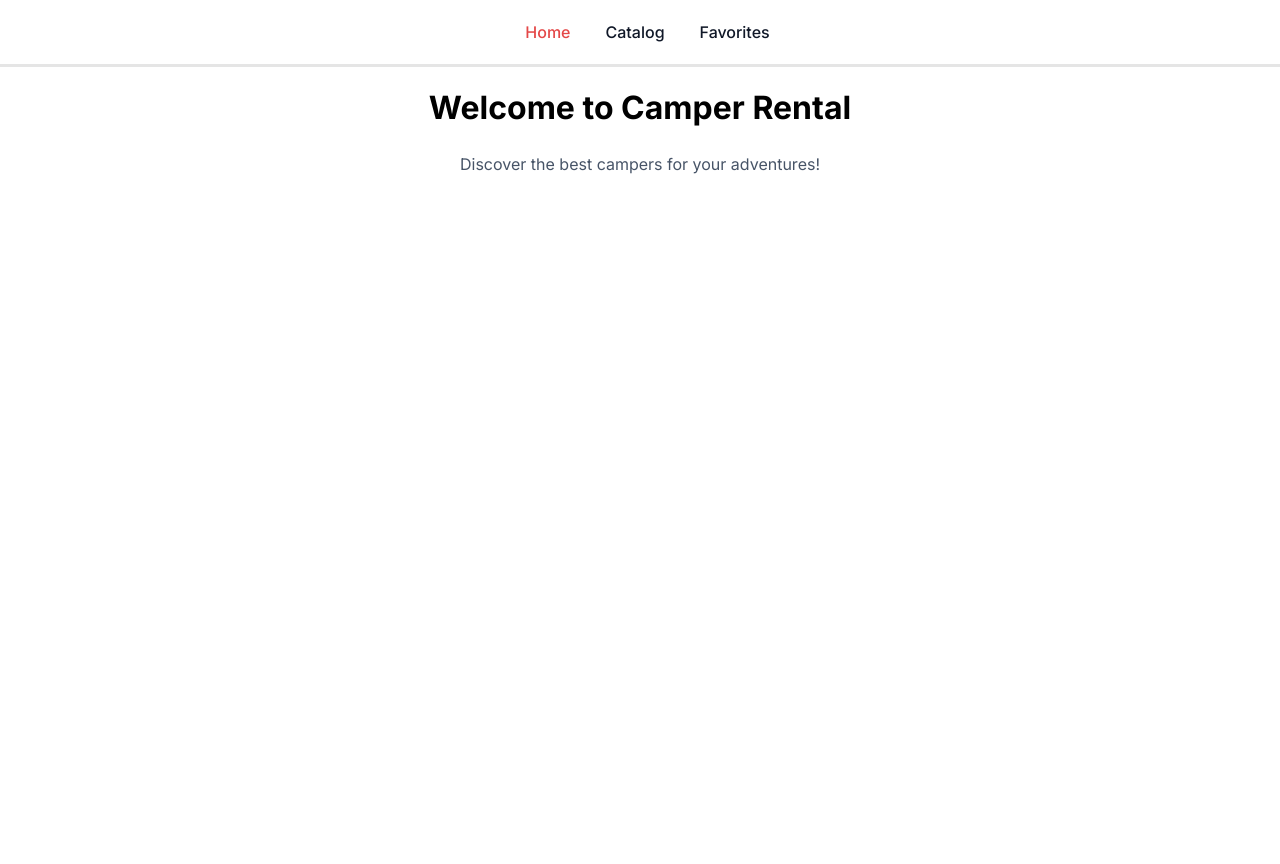
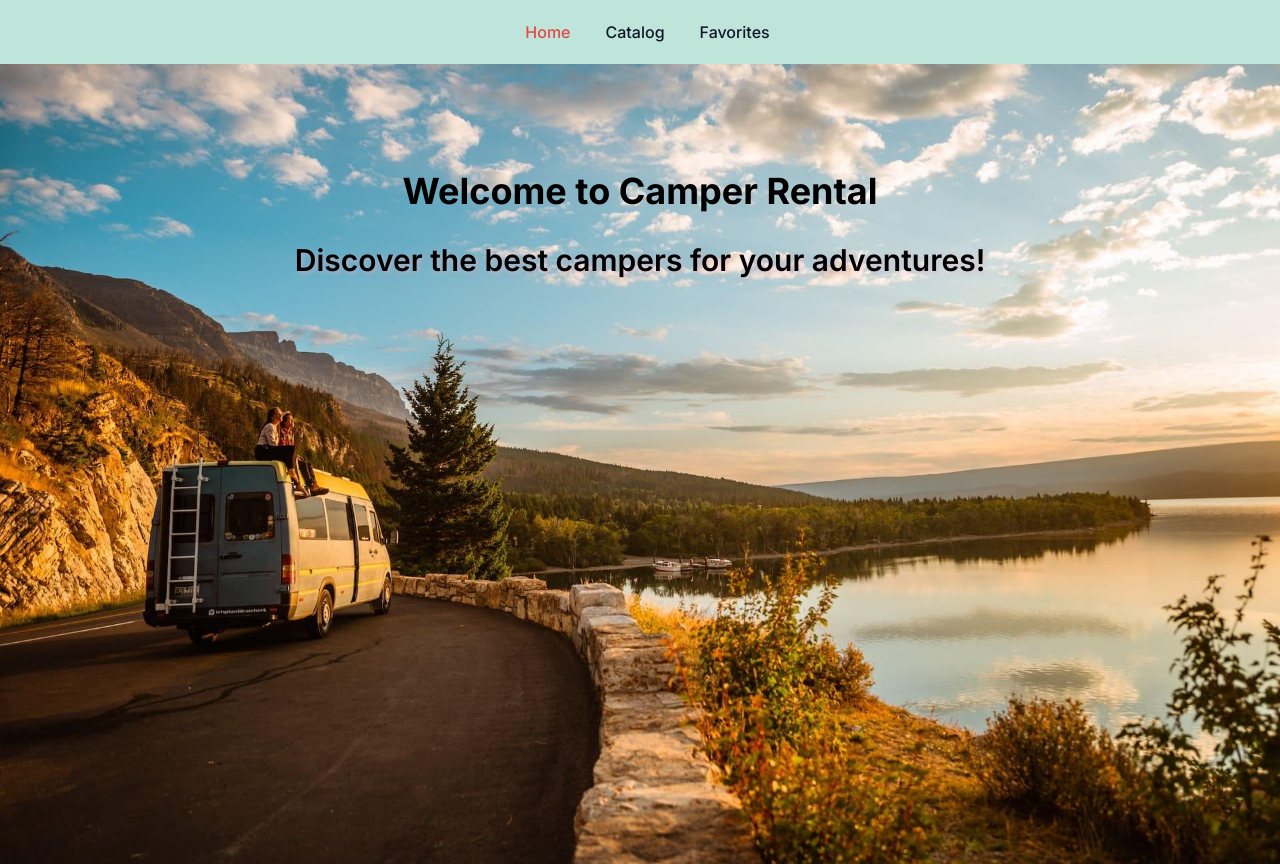
Before and after one commit to Pasha0923/camper-rent, a React (Vite) app: page / in a window 1280 px wide. Before the commit the page ends 800 px from the top, so only its background shows below. Built offline with nearby package versions, Linux system fonts and the light colour scheme.

Commit message:
add background image , fix redux

```diff
--- a/src/App.jsx
+++ b/src/App.jsx
@@ -2,7 +2,7 @@ import { lazy, Suspense } from "react";
 import { Routes, Route, Navigate } from "react-router-dom";
 import Navigation from "./components/Navigation/Navigation";
 
-const HomePage = lazy(() => import("./pages/HomePage"));
+const HomePage = lazy(() => import("./pages/HomePage/HomePage"));
 const CatalogPage = lazy(() => import("./pages/CatalogPage"));
 const FavoritesPage = lazy(() => import("./pages/FavoritesPage"));
 
--- a/src/components/CatalogList/CatalogList.jsx
+++ b/src/components/CatalogList/CatalogList.jsx
@@ -1,114 +1,3 @@
-// import { useEffect, useState } from "react";
-// import { useDispatch, useSelector } from "react-redux";
-// import { selectAllAdverts } from "../../redux/selectors";
-// import Modal from "../Modal/Modal";
-// import css from "./CatalogList.module.css";
-// import CardCamper from "../CardCamper/CardCamper";
-// import { fetchAdverts } from "../../redux/operations";
-// import Filter from "../Filter/Filter";
-
-// const CatalogList = () => {
-//   const dispatch = useDispatch();
-//   const ads = useSelector(selectAllAdverts);
-//   const adStatus = useSelector((state) => state.adverts.status);
-//   const error = useSelector((state) => state.adverts.error);
-//   const [selectedAd, setSelectedAd] = useState(null);
-//   const [filters, setFilters] = useState({
-//     location: "",
-//     equipment: [],
-//     type: "",
-//   });
-//   const [filteredAds, setFilteredAds] = useState([]);
-//   const [showNoResults, setShowNoResults] = useState(false);
-
-//   useEffect(() => {
-//     if (adStatus === "idle") {
-//       dispatch(fetchAdverts(1));
-//     }
-//   }, [adStatus, dispatch]);
-
-//   useEffect(() => {
-//     setFilteredAds(ads);
-//   }, [ads]);
-
-//   const loadMore = () => {
-//     dispatch(fetchAdverts(ads.length / 4 + 1));
-//   };
-
-//   const handleCardClick = (ad) => {
-//     setSelectedAd(ad);
-//   };
-
-//   const handleCloseModal = () => {
-//     setSelectedAd(null);
-//   };
-
-//   const handleFilterChange = (newFilters) => {
-//     setFilters(newFilters);
-//     setShowNoResults(false);
-//     setFilteredAds(ads);
-//   };
-
-//   const handleSearch = () => {
-//     const result = ads.filter((ad) => {
-//       return (
-//         (!filters.location ||
-//           ad.location.toLowerCase().includes(filters.location.toLowerCase())) &&
-//         (filters.equipment.length === 0 ||
-//           filters.equipment.every((eq) => ad.details[eq])) &&
-//         (!filters.type || ad.type === filters.type)
-//       );
-//     });
-//     setFilteredAds(result);
-//     setShowNoResults(result.length === 0);
-//   };
-
-//   return (
-//     <div className={css.wrap}>
-//       <div className={css.filters}>
-//         <Filter
-//           filters={filters}
-//           onFilterChange={handleFilterChange}
-//           onSearch={handleSearch}
-//         />
-//       </div>
-//       <div className={css.cards}>
-//         {filteredAds.length > 0 ? (
-//           filteredAds.map((ad) => (
-//             <CardCamper
-//               key={ad._id}
-//               ad={ad}
-//               onClick={() => handleCardClick(ad)}
-//             />
-//           ))
-//         ) : showNoResults ? (
-//           <p>No ads found for the selected location.</p>
-//         ) : null}
-//         {adStatus === "loading" && <p>Loading...</p>}
-//         {adStatus === "failed" && <p>Error: {error}</p>}
-//         {adStatus !== "loading" &&
-//           filteredAds.length % 4 === 0 &&
-//           filteredAds.length > 0 && (
-//             <button className={css.btnLoadMore} onClick={loadMore}>
-//               Load more
-//             </button>
-//           )}
-//         {adStatus !== "loading" &&
-//           filteredAds.length % 4 !== 0 &&
-//           filteredAds.length > 0 && <p>End of catalog.</p>}
-//         {selectedAd && (
-//           <Modal
-//             isOpen={!!selectedAd}
-//             onClose={handleCloseModal}
-//             ad={selectedAd}
-//           />
-//         )}
-//       </div>
-//     </div>
-//   );
-// };
-
-// export default CatalogList;
 import { useEffect, useState } from "react";
 import { useDispatch, useSelector } from "react-redux";
 import { fetchAdverts } from "../../redux/operations";
@@ -120,7 +9,7 @@ import css from "./CatalogList.module.css";
 
 const CatalogList = () => {
   const dispatch = useDispatch();
-  const ads = useSelector(selectAllAdverts);
+  const adverts = useSelector(selectAllAdverts);
   const isLoading = useSelector((state) => state.adverts.isLoading);
   const isError = useSelector((state) => state.adverts.isError);
   const [selectedAd, setSelectedAd] = useState(null);
@@ -137,15 +26,15 @@ const CatalogList = () => {
   }, [dispatch]);
 
   useEffect(() => {
-    setFilteredAds(ads);
-  }, [ads]);
+    setFilteredAds(adverts);
+  }, [adverts]);
 
   const loadMore = () => {
-    dispatch(fetchAdverts(ads.length / 4 + 1));
+    dispatch(fetchAdverts(adverts.length / 4 + 1));
   };
 
-  const handleCardClick = (ad) => {
-    setSelectedAd(ad);
+  const handleCardClick = (adverts) => {
+    setSelectedAd(adverts);
   };
 
   const handleCloseModal = () => {
@@ -155,11 +44,11 @@ const CatalogList = () => {
   const handleFilterChange = (newFilters) => {
     setFilters(newFilters);
     setShowNoResults(false);
-    setFilteredAds(ads);
+    setFilteredAds(adverts);
   };
 
   const handleSearch = () => {
-    const result = ads.filter((ad) => {
+    const result = adverts.filter((ad) => {
       return (
         (!filters.location ||
           ad.location.toLowerCase().includes(filters.location.toLowerCase())) &&
--- a/src/components/CatalogList/CatalogList.module.css
+++ b/src/components/CatalogList/CatalogList.module.css
@@ -33,8 +33,8 @@
   border-radius: 200px;
   border: 1px solid rgba(71, 84, 103, 0.2);
   cursor: pointer;
-  background: #e44848;
-  color: #ffffff;
+  color: #101828;
+  background: #fff;
   font-size: 16px;
   font-style: normal;
   font-weight: 500;
--- /dev/null
+++ b/src/components/Favorites/Favorites.jsx
@@ -0,0 +1,28 @@
+import { useSelector } from "react-redux";
+import css from "./Favorites.module.css";
+import { selectFavorites } from "../../redux/favorites/selectors";
+import CardCamper from "../CardCamper/CardCamper";
+import { Link } from "react-router-dom";
+
+const Favorites = () => {
+  const favorites = useSelector(selectFavorites);
+
+  return (
+    <div className={css.wrap}>
+      <div className={css.infoWrap}>
+        {favorites.length === 0 ? (
+          <p>No favorites selected yet.</p>
+        ) : (
+          favorites.map((adverts) => (
+            <CardCamper key={adverts._id} ad={adverts} />
+          ))
+        )}
+        <Link to="/catalog" className={css.backToCatalog}>
+          Back to Catalog
+        </Link>
+      </div>
+    </div>
+  );
+};
+
+export default Favorites;
--- /dev/null
+++ b/src/components/Favorites/Favorites.module.css
@@ -0,0 +1,43 @@
+@media screen and (min-width: 768px) {
+  .infoWrap {
+    display: flex;
+    flex-direction: column;
+    gap: 24px;
+    flex-shrink: 0;
+  }
+}
+
+@media screen and (min-width: 768px) {
+  .wrap {
+    display: flex;
+    gap: 24px;
+    justify-content: center;
+  }
+}
+.backToCatalog {
+  display: block;
+  padding: 16px 32px;
+  justify-content: center;
+  align-items: center;
+  height: 56px;
+  gap: 10px;
+  border-radius: 200px;
+  border: 1px solid rgba(71, 84, 103, 0.2);
+  cursor: pointer;
+  background: #e44848;
+  color: #ffffff;
+  font-size: 16px;
+  font-style: normal;
+  font-weight: 500;
+  line-height: 1.5;
+  letter-spacing: -0.08px;
+  margin-top: 18px;
+  margin-bottom: 20px;
+  margin-right: auto;
+  margin-left: auto;
+}
+.backToCatalog:hover {
+  background: #e44848; /* Можно оставить такой же цвет фона */
+  color: #ffffff; /* Можно оставить такой же цвет текста */
+  border-color: rgba(71, 84, 103, 0.2);
+}
--- a/src/components/Filter/Filter.module.css
+++ b/src/components/Filter/Filter.module.css
@@ -134,11 +134,11 @@
   margin-top: 18px;
   margin-bottom: 20px;
   margin-right: auto;
-  margin-left: auto;
+  margin-left: 0;
 }
 .btn:hover,
 .btn:focus {
-  border: 1px solid #7a000046;
+  background: #d84343;
 }
 
 .searchButton:hover {
--- a/src/components/Navigation/Navigation.jsx
+++ b/src/components/Navigation/Navigation.jsx
@@ -4,6 +4,7 @@ import css from "./Navigation.module.css";
 
 const Navigation = () => {
   return (
+    <header className={css.header}>
       <nav className={css.nav}>
         <NavLink
           to="/"
@@ -30,6 +31,7 @@ const Navigation = () => {
           Favorites
         </NavLink>
       </nav>
+    </header>
   );
 };
 
--- a/src/components/Navigation/Navigation.module.css
+++ b/src/components/Navigation/Navigation.module.css
@@ -4,6 +4,7 @@
   justify-content: center;
   border-bottom: 1px solid transparent rgb(206, 206, 231);
   box-shadow: 0 3px 0 rgba(0, 0, 0, 0.1);
+  background-color: rgb(191, 228, 218);
 }
 
 .link {
--- a/src/pages/HomePage.jsx
+++ /dev/null
@@ -1,14 +0,0 @@
-const HomePage = () => (
-  <div>
-    <h1
-      style={{ textAlign: "center", marginTop: "20px", marginBottom: "20px" }}
-    >
-      Welcome to Camper Rental
-    </h1>
-    <p style={{ textAlign: "center", marginTop: "20px", marginBottom: "20px" }}>
-      Discover the best campers for your adventures!
-    </p>
-  </div>
-);
-
-export default HomePage;
--- /dev/null
+++ b/src/pages/HomePage/HomePage.jsx
@@ -0,0 +1,12 @@
+import css from "./HomePage.module.css";
+const HomePage = () => (
+  <div className={css.container}>
+    <h1 className={css.title}>Welcome to Camper Rental</h1>
+    <h2 className={css.subtitle}>
+      {" "}
+      Discover the best campers for your adventures!
+    </h2>
+  </div>
+);
+
+export default HomePage;
--- /dev/null
+++ b/src/pages/HomePage/HomePage.module.css
@@ -0,0 +1,31 @@
+.container {
+  display: flex;
+  flex-direction: column;
+  padding: 100px 64px;
+  width: 100%;
+  min-height: 620px;
+  height: 100vh;
+  text-align: center;
+  align-items: center;
+  gap: 20px;
+  width: 100%;
+  background-color: white;
+  background-image: url("../../assets/Campervan.jpg");
+  background-size: 1280px 732px;
+  background-repeat: no-repeat;
+  background-size: cover;
+  background-position: 40% 90%;
+}
+
+.title {
+  font-size: 36px;
+  font-weight: bold;
+  color: var(--accent-second-color);
+}
+
+.subtitle {
+  font-size: 30px;
+  font-weight: 600;
+  color: var(--main-color);
+  text-shadow: 2px 2px 4px rgba(234, 178, 196, 0.5);
+}
```
Also changed, not shown: src/components/CardCamper/CardCamper.jsx (+18 -8 lines), src/assets/Campervan.jpg (added). Lines whose indentation alone changed are shown as unchanged.
